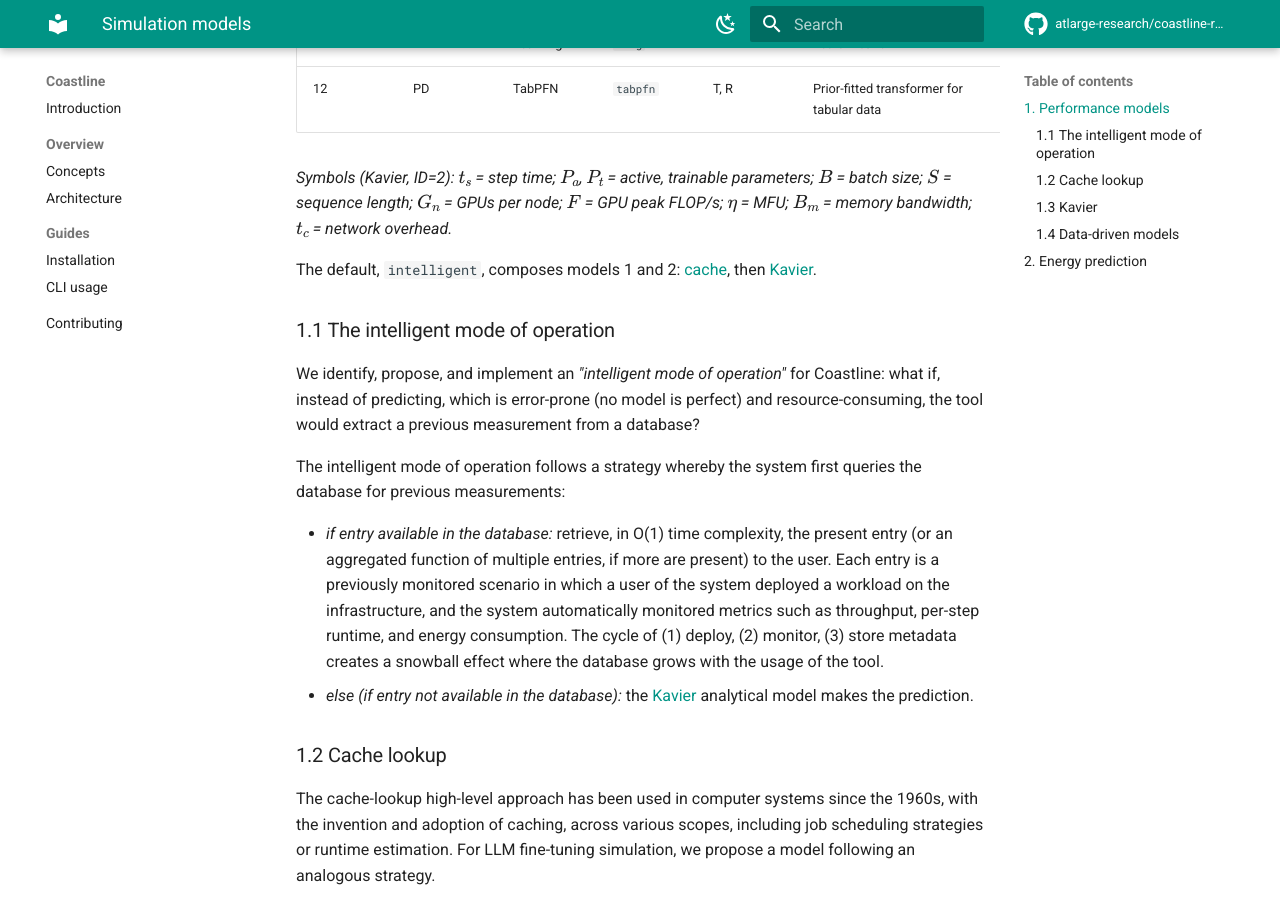
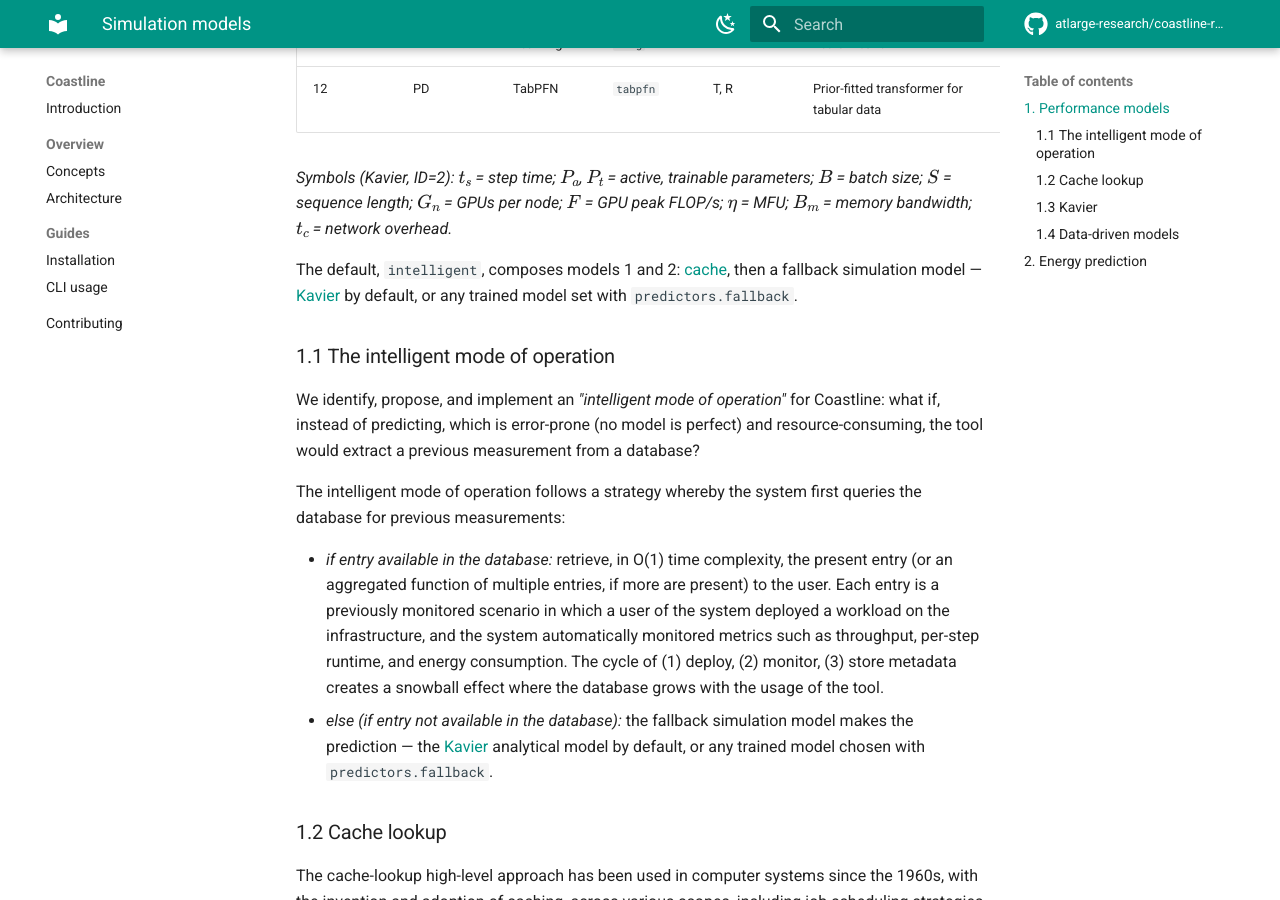
Before and after one commit to atlarge-research/coastline-recommender, an MkDocs documentation site: the page built from docs/5_simulation_models.md, in a window 1280 px wide and 900 px high, scrolled down 1756 px. Built offline with MkDocs 1.6.1 and Material for MkDocs 9.7.7, drawn with Linux system fonts in a browser that asks for light colours; comment, search, counter and statistics services are not loaded.

Commit message:
docs+config: document predictors.fallback + lookup_throughput_col/lookup_runtime_col (intelligent/lookup versatility)

```diff
--- a/docs/5_simulation_models.md
+++ b/docs/5_simulation_models.md
@@ -48,7 +48,7 @@ To predict performance and ensure compatibility with the modular software archit
 
 *Symbols (Kavier, ID=2): $t_s$ = step time; $P_a$, $P_t$ = active, trainable parameters; $B$ = batch size; $S$ = sequence length; $G_n$ = GPUs per node; $F$ = GPU peak FLOP/s; $\eta$ = MFU; $B_m$ = memory bandwidth; $t_c$ = network overhead.*
 
-The default, `intelligent`, composes models 1 and 2: [cache](#cache-lookup), then [Kavier](#kavier).
+The default, `intelligent`, composes models 1 and 2: [cache](#cache-lookup), then a fallback simulation model — [Kavier](#kavier) by default, or any trained model set with `predictors.fallback`.
 
 ### 1.1 The intelligent mode of operation { #the-intelligent-mode-of-operation }
 
@@ -57,7 +57,7 @@ We identify, propose, and implement an *"intelligent mode of operation"* for Coa
 The intelligent mode of operation follows a strategy whereby the system first queries the database for previous measurements:
 
 - *if entry available in the database:* retrieve, in O(1) time complexity, the present entry (or an aggregated function of multiple entries, if more are present) to the user. Each entry is a previously monitored scenario in which a user of the system deployed a workload on the infrastructure, and the system automatically monitored metrics such as throughput, per-step runtime, and energy consumption. The cycle of (1) deploy, (2) monitor, (3) store metadata creates a snowball effect where the database grows with the usage of the tool.
-- *else (if entry not available in the database):* the [Kavier](#kavier) analytical model makes the prediction.
+- *else (if entry not available in the database):* the fallback simulation model makes the prediction — the [Kavier](#kavier) analytical model by default, or any trained model chosen with `predictors.fallback`.
 
 ### 1.2 Cache lookup { #cache-lookup }
 
```
Also changed, not shown: docs/3_experiment.md (+3 -0 lines), docs/guides/cli.md (+2 -1 lines), 1 other file.
